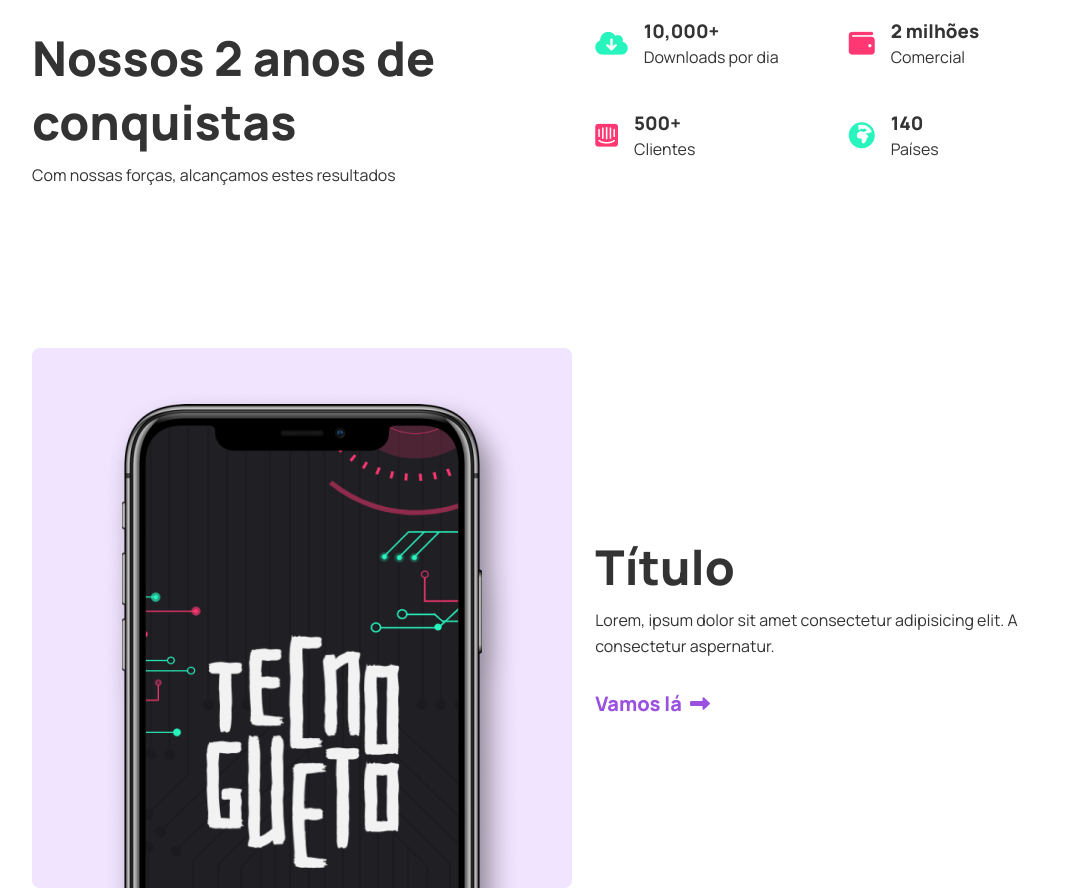
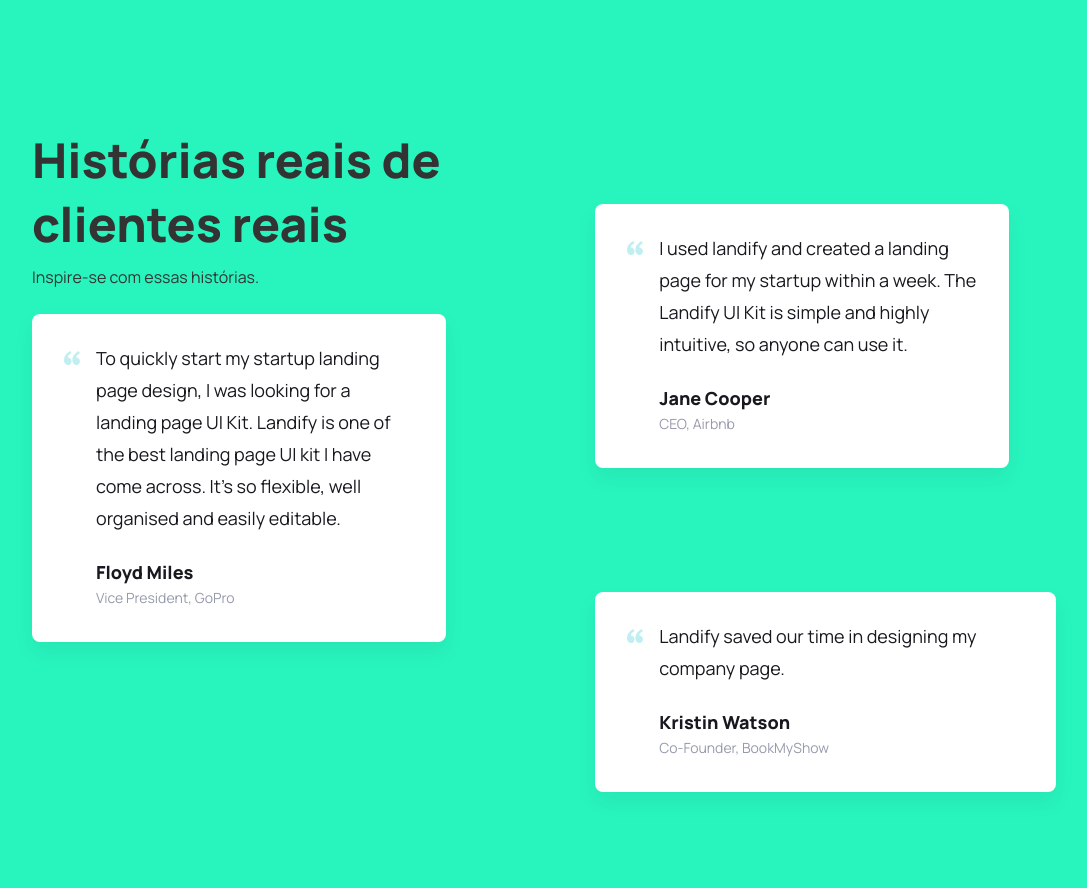
Before and after one commit to uira-e/landing-page-tecnogueto, a plain HTML site: page index.html in a window 1280 px wide. Shown: the part 1520-2408 px from the top of the page, without its empty margins (96-1183 px from the left). Drawn offline with Linux system fonts and the light colour scheme.

Commit message:
Seção Depoimentos

```diff
--- a/css/style.css
+++ b/css/style.css
@@ -77,17 +77,22 @@ body {
     padding: 26px 0;
 }
 
-.conteudo-do-header, .conteudo-conquistas, .bloco-de-numeros {
+.conteudo-do-header,
+.conteudo-conquistas,
+.bloco-de-numeros,
+.bloco-depoimentos {
     display: flex;
     justify-content: space-between;
 }
 
-.informacoes-do-cabecalho, .informacoes-do-cabecalho nav {
+.informacoes-do-cabecalho,
+.informacoes-do-cabecalho nav {
     display: flex;
     align-items: center;
 }
 
-.informacoes-do-cabecalho img, .informacoes-do-cabecalho nav a {
+.informacoes-do-cabecalho img,
+.informacoes-do-cabecalho nav a {
     margin-right: 32px;
 }
 
@@ -129,7 +134,7 @@ body {
 /* Banner Principal */
 
 .banner-principal {
-    background-image: url(../img/bg_banner.png);
+    background-image: url(../img/bg-banner.png);
     background-position: center;
     background-repeat: no-repeat;
     background-size: cover;
@@ -140,6 +145,66 @@ body {
     display: flex;
     align-items: center;
     justify-content: space-between;
+}
+
+/* DEPOIMENTOS */
+
+.todos-os-depoimentos {
+    background: #28F5BE;
+    padding: 120px 0 152px 0;
+    margin: 64px 0;
+}
+
+.depoimento {
+    background: white;
+    padding: 32px;
+    border-radius: 8px;
+    box-shadow: 0px 10px 20px rgba(41, 41, 42, 0.07);
+    margin-top: 24px;
+}
+
+.depoimento p, .depoimento h3 {
+    color: #18191f;
+    font-size: 18px;
+}
+
+.depoimento p {
+    line-height: 32px;
+    margin-bottom: 24px;
+    margin-top: -30px;
+}
+
+.depoimento p,
+.depoimento h3,
+.depoimento h4 {
+    padding-left: 32px;
+}
+
+.textos-do-depoimento:before {
+content: url(../img/aspas.png)
+}
+
+.depoimento h3 {
+    line-height: 28px;
+}
+
+.depoimento h4 {
+    font-size: 14px;
+    line-height: 24px;
+    color: #969bab;
+    font-weight: normal;
+}
+
+.margin-negativa-110 {
+    margin-top: -110px;
+}
+
+.margin-negativa-110 .depoimento:first-child {
+margin-bottom: 124px;
+}
+
+.largura-350 {
+    width: 350px;
 }
 
 /* NOSSAS CONQUISTAS */
@@ -157,9 +222,7 @@ body {
     flex-wrap: wrap;
 }
 
-.bloco-de-conquistas,
-.conteudo-vamos-la,
-.conteudo-gerencia-projetos {
+.bloco-de-conquistas, .conteudo-vamos-la, .conteudo-gerencia-projetos {
     display: flex;
     align-items: center;
     margin-bottom: 40px;
@@ -176,8 +239,7 @@ body {
     padding: 64px 0;
 }
 
-.conteudo-vamos-la,
-.conteudo-gerencia-projetos {
+.conteudo-vamos-la, .conteudo-gerencia-projetos {
     justify-content: space-between;
 }
 
@@ -228,7 +290,7 @@ body {
 }
 
 .menu-rodape ul li {
-margin-right: 24px;
+    margin-right: 24px;
 }
 
 .menu-rodape ul li a {
--- a/index.html
+++ b/index.html
@@ -97,6 +97,55 @@
         </div>
     </section>
     <!-- RECURSOS -->
+
+    <!-- DEPOIMENTOS -->
+    <section class="todos-os-depoimentos">
+        <div class="conteudo">
+            <div class="coluna">
+                <h1 class="titulo">Histórias reais de clientes reais</h1>
+                <p>Inspire-se com essas histórias.</p>
+            </div>
+            <div class="bloco-depoimentos">
+                <div class="coluna">
+                    <div class="depoimento largura-350">
+                        <div class="textos-do-depoimento">
+                            <p>To quickly start my startup landing page design, I was looking for a landing page UI Kit.
+                                Landify
+                                is
+                                one of the best landing page UI kit I have come across. It’s so flexible, well organised
+                                and
+                                easily
+                                editable.</p>
+                            <h3>Floyd Miles</h3>
+                            <h4>Vice President, GoPro</h4>
+                        </div>
+                    </div>
+                </div>
+
+                <div class="coluna margin-negativa-110">
+                    <div class="depoimento largura-350">
+                        <div class="textos-do-depoimento">
+                            <p>I used landify and created a landing page for my startup within a week. The Landify UI
+                                Kit is simple and highly intuitive, so anyone can use it.</p>
+                            <h3>Jane Cooper</h3>
+                            <h4>CEO, Airbnb</h4>
+                        </div>
+                    </div>
+
+                    <div class="depoimento">
+                        <div class="textos-do-depoimento">
+                            <p>Landify saved our time in designing my company page.</p>
+                            <h3>Kristin Watson</h3>
+                            <h4>Co-Founder, BookMyShow</h4>
+                        </div>
+                    </div>
+                </div>
+            </div>
+
+
+        </div>
+    </section>
+    <!-- DEPOIMENTOS -->
 
     <!-- NOSSAS CONQUISTAS -->
     <section class="todas-nossas-conquistas">
```
Also changed, not shown: img/bg_banner.png (deleted).
